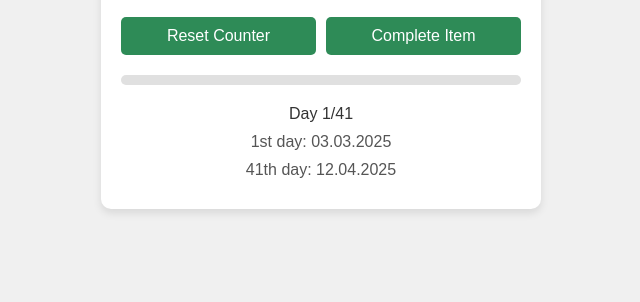
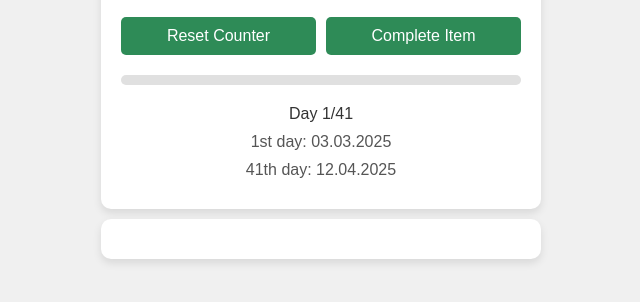
Before and after one commit to MinhajSiam/41DaysAmol, a plain HTML site: page index.html in a window 1280 px wide. Shown: the part 288-590 px from the top of the page, without its empty margins (319-959 px from the left). Drawn offline with Linux system fonts and the light colour scheme.

Commit message:
Add container div for layout adjustment in index.html

```diff
--- a/index.html
+++ b/index.html
@@ -210,6 +210,9 @@
             <p>41th day: 12.04.2025</p>
         </div>
     </div>
+    <div style="margin-top: 10px;" class="container">
+
+    </div>
 
     <script>
         let phaseCount = 0;
```
